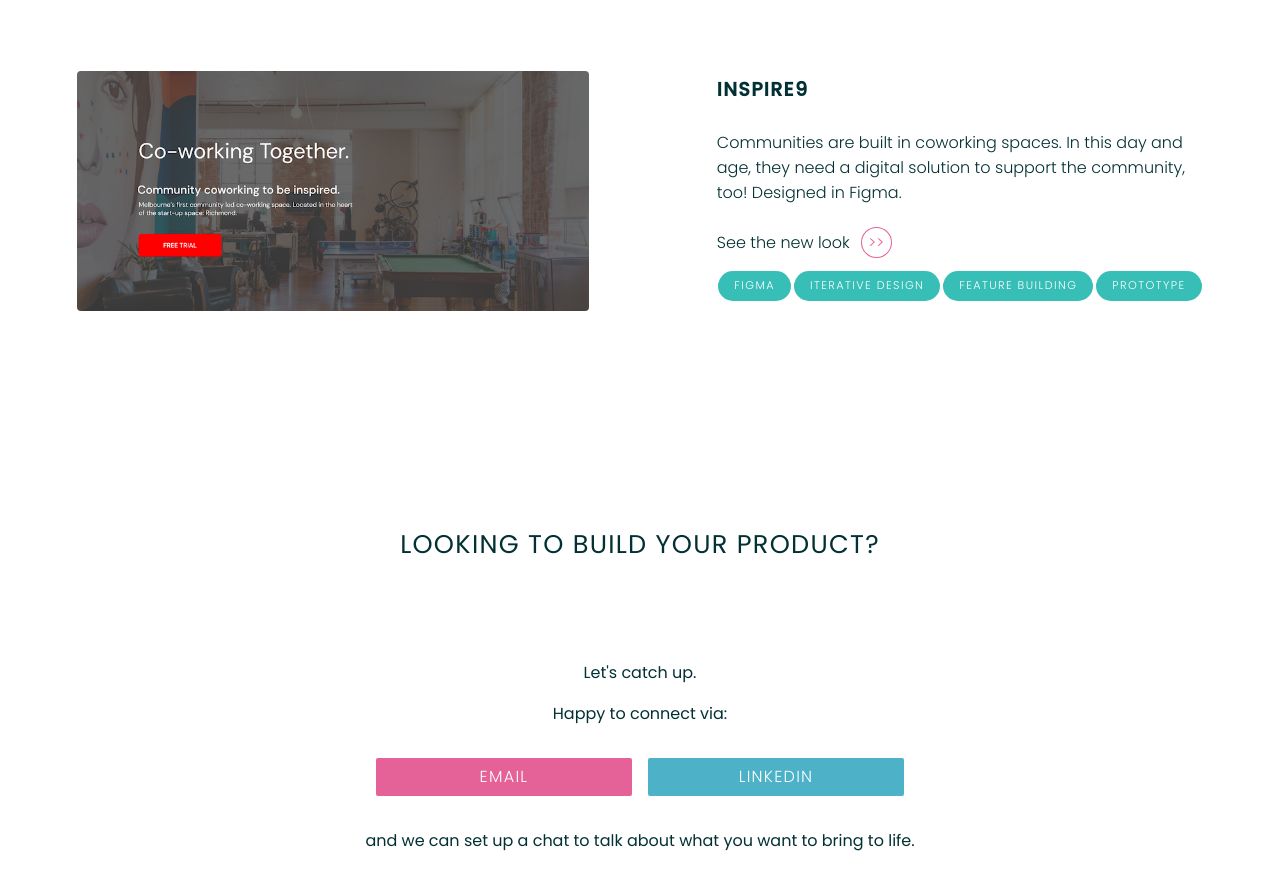
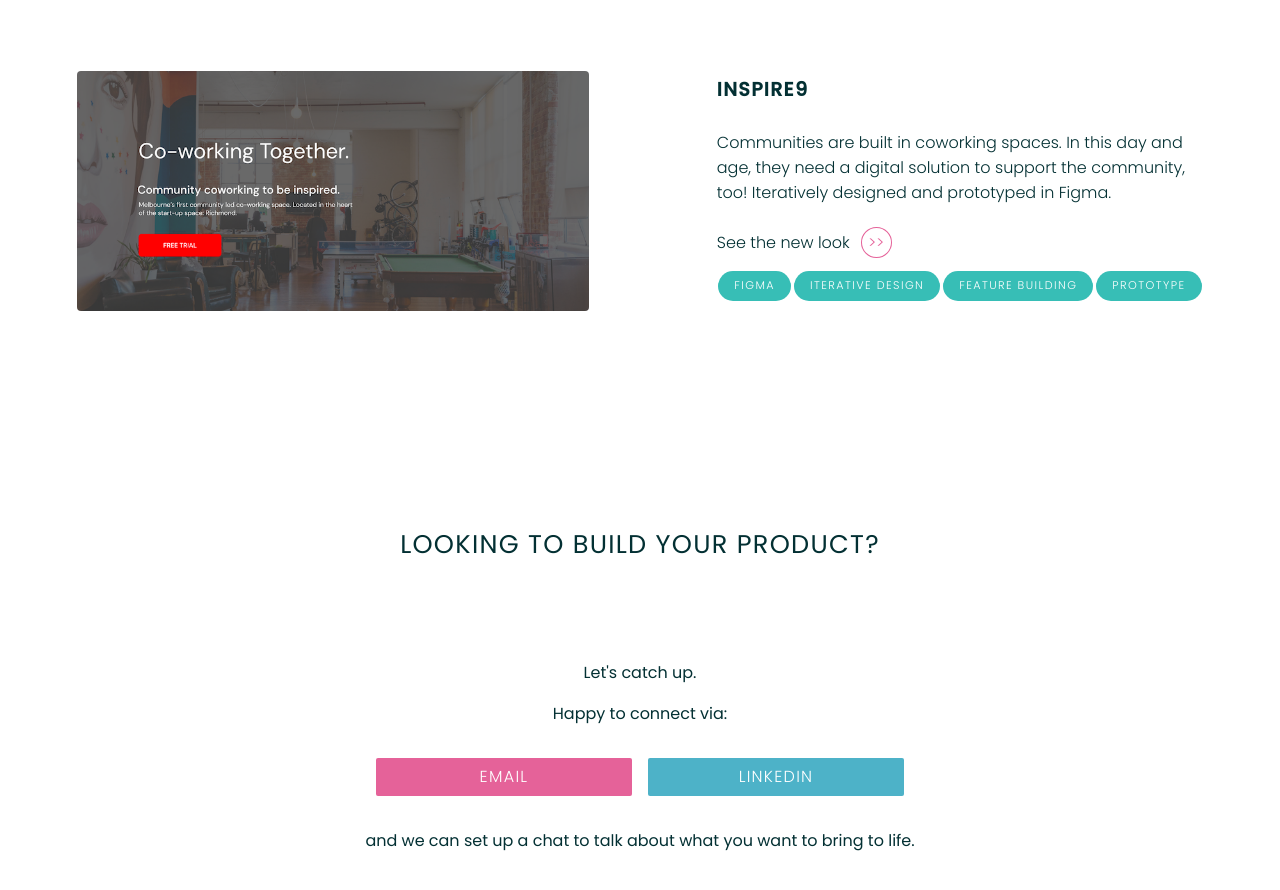
Before and after one commit to sheesh19/sheila-portfolio-white, a plain HTML site: page index.html in a window 1280 px wide. Shown: the part 3020-3910 px from the top of the page. Drawn offline with Linux system fonts and the light colour scheme.

Commit message:
Updated the CMS lines

```diff
--- a/index.html
+++ b/index.html
@@ -143,7 +143,7 @@
             <div class="card-work-txt">
                 <h4 class="card-title">inspire9</h4>
                 <p class="card-text">
-                    Communities are built in coworking spaces. In this day and age, they need a digital solution to support the community, too! Designed in Figma.
+                    Communities are built in coworking spaces. In this day and age, they need a digital solution to support the community, too! Iteratively designed and prototyped in Figma.
                     <br><br>
                     <a href="https://www.figma.com/proto/wdqpaHrQmtmXYQ0iBOoFzU/Inspire-9?node-id=2%3A2&scaling=min-zoom" target="_blank">See the new look <span class="arrow"> >> </span></a>
                 </p>
```
